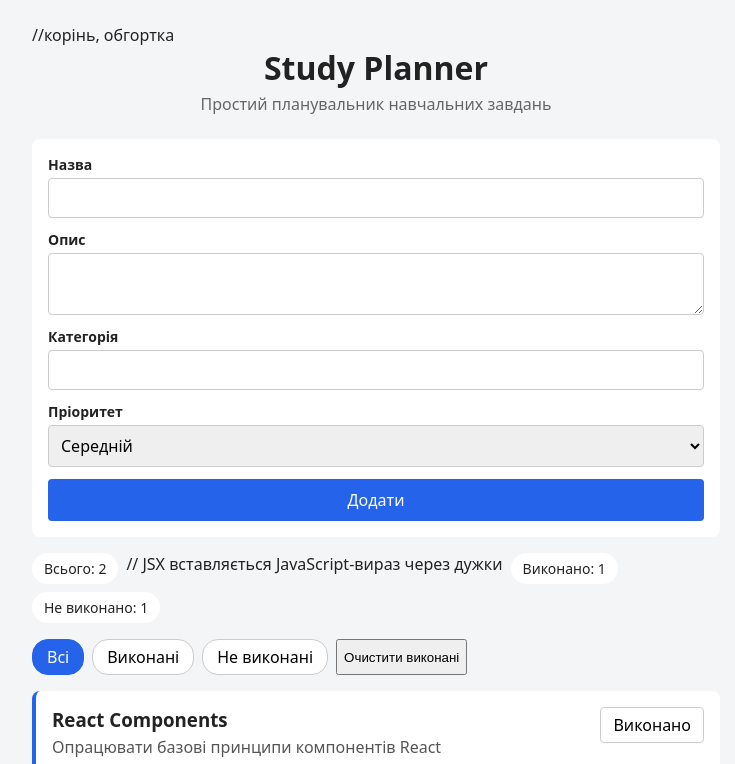
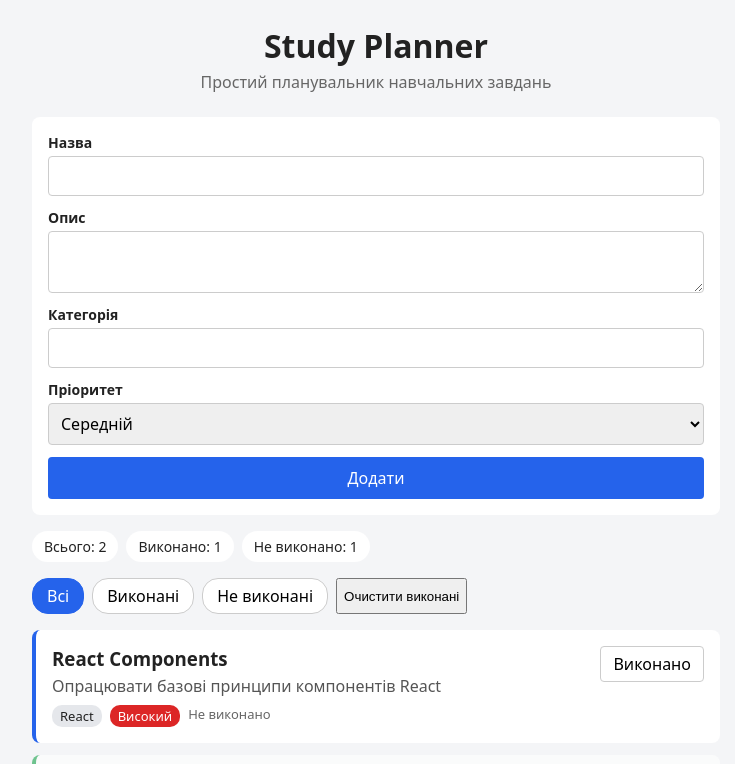
Before and after one commit to Anna-Adelina/study-planner, a React (Vite) app: page / in a window 1280 px wide. Shown: the top 764 px of the page, without its empty margins (264-999 px from the left). Built offline with nearby package versions, Linux system fonts and the light colour scheme.

Commit message:
comments added

```diff
--- a/src/App.tsx
+++ b/src/App.tsx
@@ -45,8 +45,9 @@ function App() {
     return true;
   });
 
+  //корінь, обгортка app__main
   return (
-    <div className="app"> //корінь, обгортка
+    <div className="app">
       <Header />
       <main className="app__main">
         <TaskForm onAddTask={handleAddTask} />
--- a/src/components/TaskStats.tsx
+++ b/src/components/TaskStats.tsx
@@ -10,9 +10,10 @@ function TaskStats({ tasks }: TaskStatsProps) {
   const completed = tasks.filter((task) => task.completed).length;
   const active = total - completed;
 
+  // JSX вставляється JavaScript-вираз через дужки
   return (
     <div className="task-stats">
-      <span className="task-stats__item">Всього: {total}</span> // JSX вставляється JavaScript-вираз через дужки
+      <span className="task-stats__item">Всього: {total}</span>
       <span className="task-stats__item">Виконано: {completed}</span>
       <span className="task-stats__item">Не виконано: {active}</span>
     </div>
```
